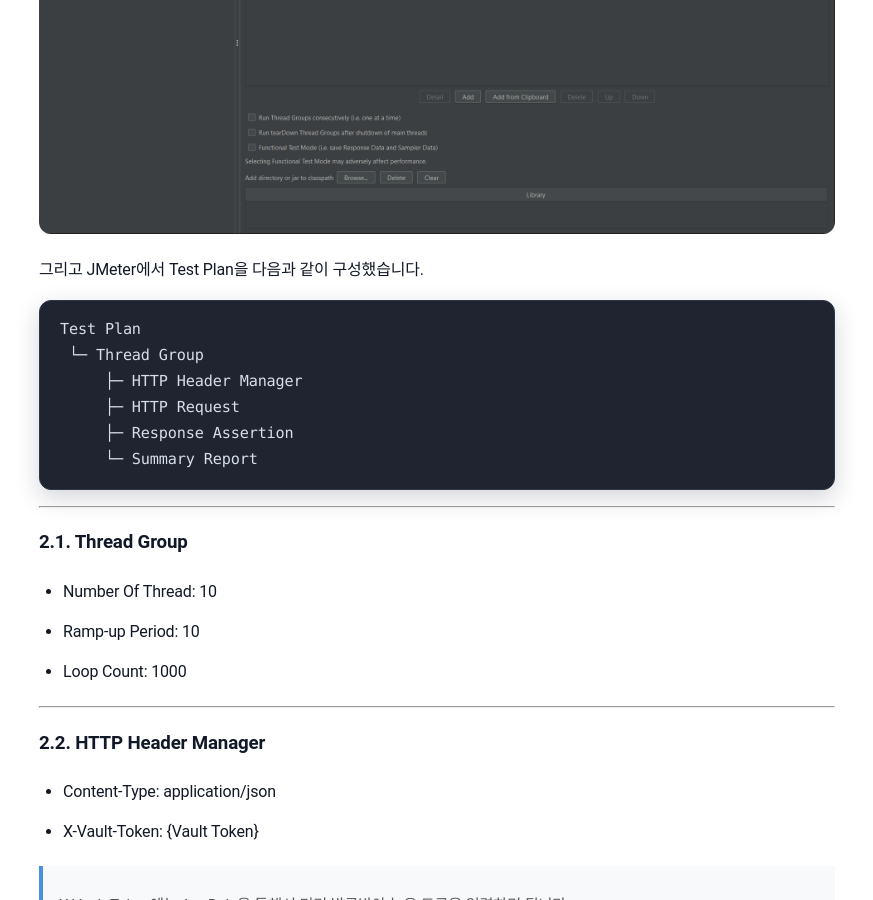
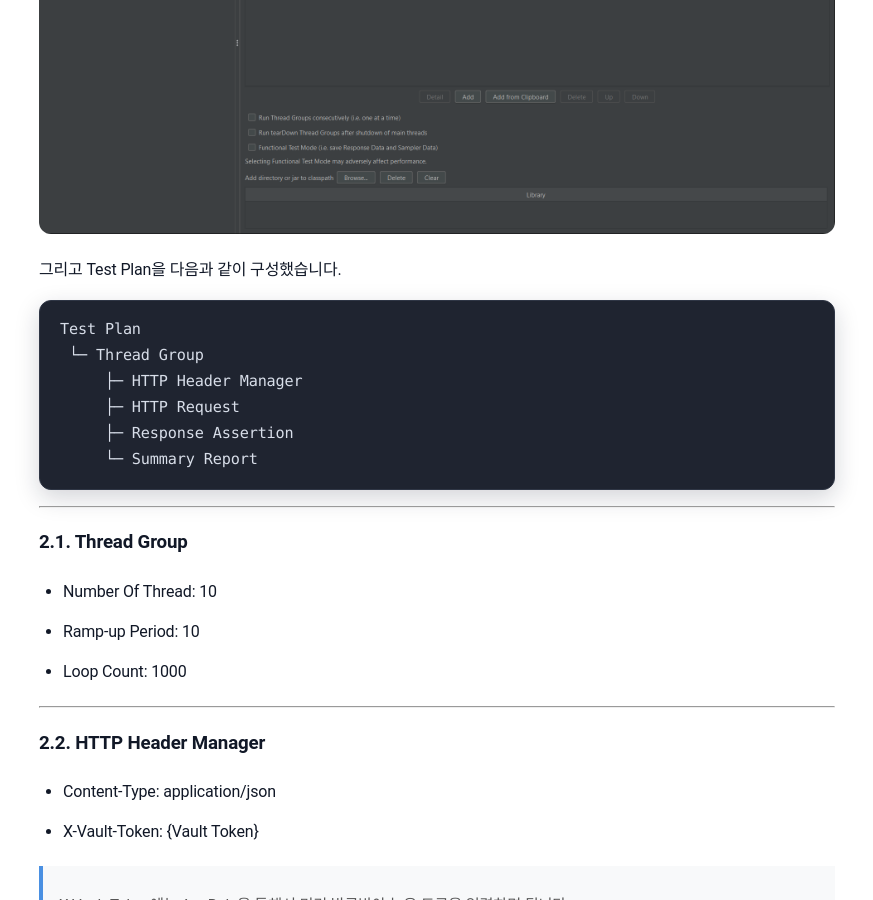
Before and after one commit to sanghoon-lee/sanghoon-lee.github.io, a Jekyll site: the page built from _posts/2026-05-15-vault-test.md, in a window 1280 px wide and 900 px high, scrolled down 1601 px. Shown: the whole window, without its empty margins (203-1076 px from the left). Built offline with Jekyll 4.4.1, drawn with Linux system fonts in a browser that asks for light colours; nearby versions of some CDN libraries; comment, search, counter and statistics services are not loaded; some of the changed text lies outside the part shown.

Commit message:
Vault 성능 측정 포스팅 작성중

````diff
--- a/_posts/2026-05-15-vault-test.md
+++ b/_posts/2026-05-15-vault-test.md
@@ -37,7 +37,7 @@ Apache JMeter는 다양한 시스템의 부하 및 성능 테스트에 널리
 <img class="sub-image" src="/assets/images/jmeter_app.png" alt="Apache JMeter 실행화면">
 
 
-그리고 JMeter에서 Test Plan을 다음과 같이 구성했습니다.
+그리고 Test Plan을 다음과 같이 구성했습니다.
 
 ```nohighlight
 Test Plan
````
Also changed, not shown: other parts of _posts/2026-05-15-vault-test.md (+1 -1 lines).
